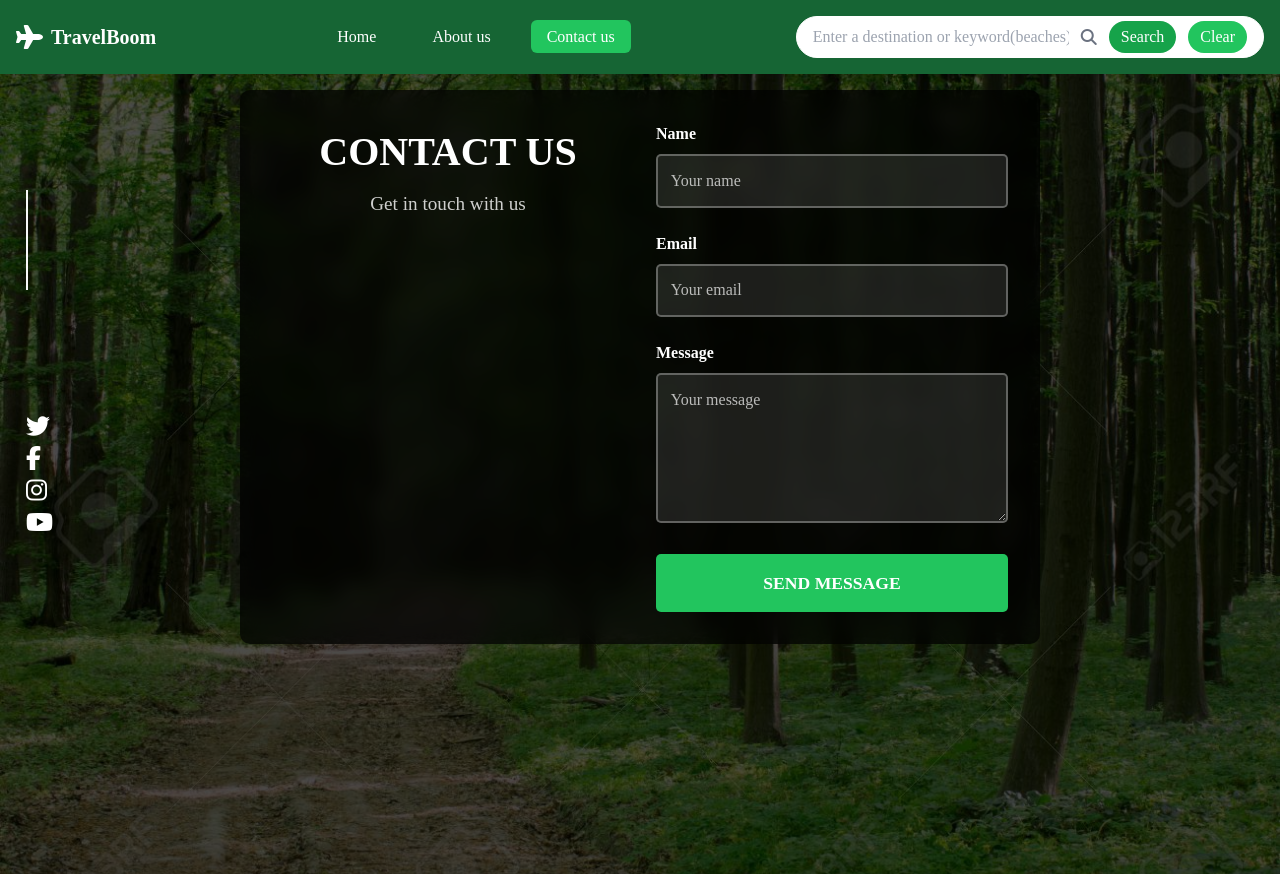
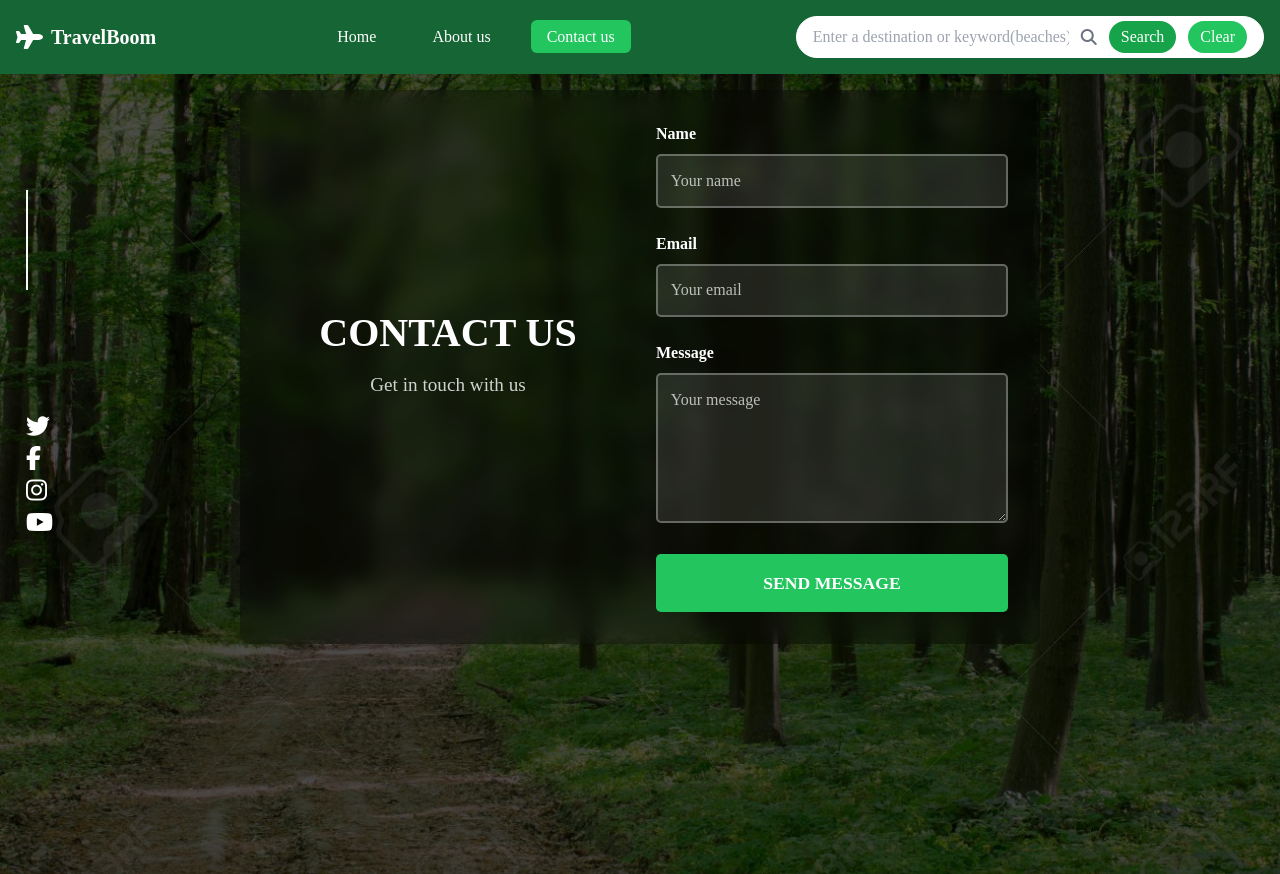
Before and after one commit to belvip/IBM-Travel-, a website: page contact.html in a window 1280 px wide. Drawn offline with Linux system fonts and the light colour scheme; a web font is replaced by a local one.

Commit message:
readme file update

```diff
--- a/index.css
+++ b/index.css
@@ -197,7 +197,7 @@ body{
   max-width: 800px;
   margin: 0 auto;
   padding: 2rem;
-  background: rgba(0, 0, 0, 0.7);
+  background: rgba(0, 0, 0, 0.3);
   border-radius: 10px;
   backdrop-filter: blur(10px);
   z-index: 20;
@@ -208,6 +208,10 @@ body{
   text-align: center;
   margin-bottom: 2rem;
   color: white;
+  display: flex;
+  flex-direction: column;
+  justify-content: center;
+  align-items: center;
 }
 
 .contact-title h1 {
--- a/travel_recommendation.js
+++ b/travel_recommendation.js
@@ -141,7 +141,7 @@ document.addEventListener('DOMContentLoaded', function() {
         }
 
         // Limit to first 2 results as per Task 8 requirement
-        const limitedResults = results.slice(0, 2);
+        const limitedResults = results.slice(0, 6);
         const currentTime = displayDoualaTime();
 
         resultsContainer.innerHTML = `
```
Also changed, not shown: README.md, images/home-page-screenshot.png (added).
